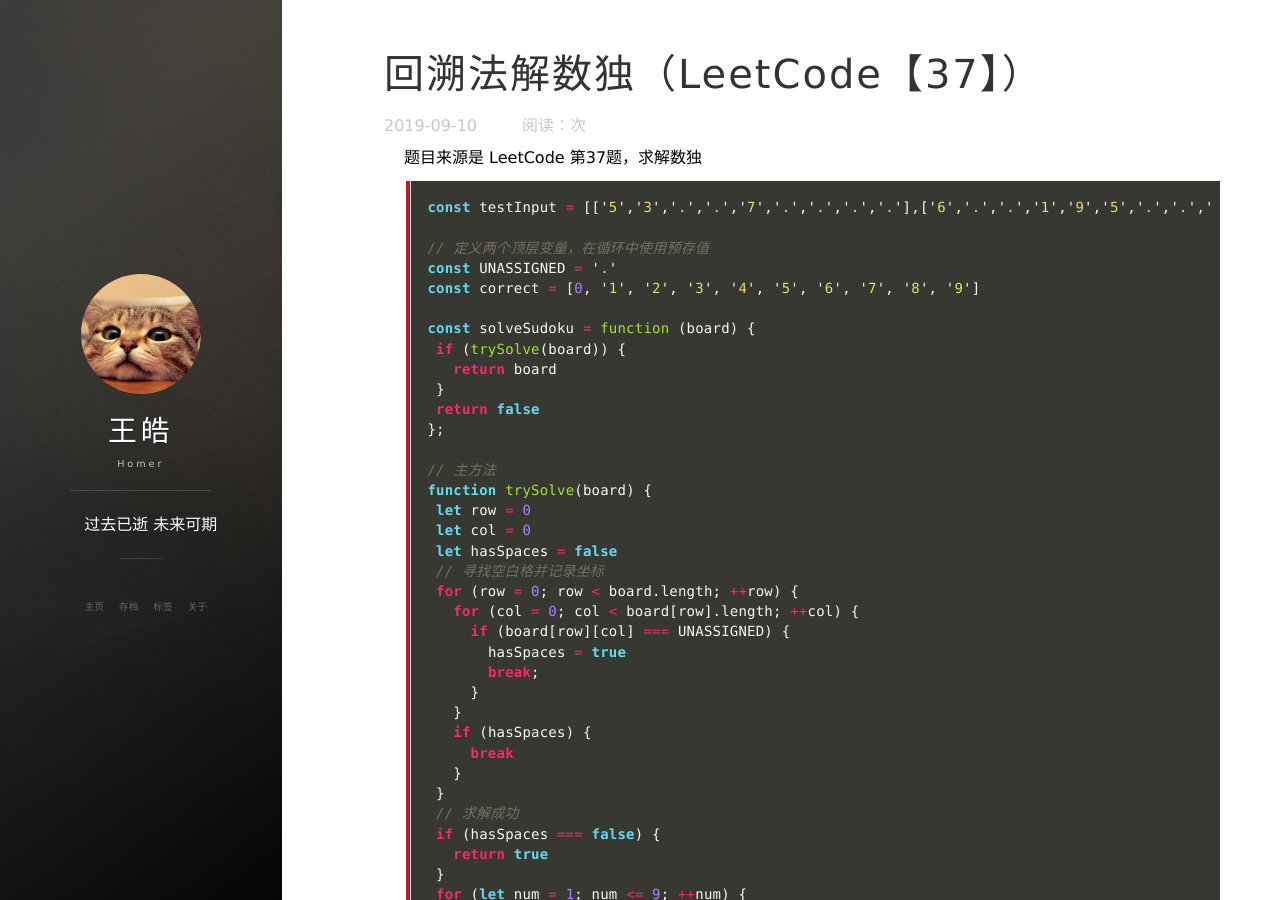
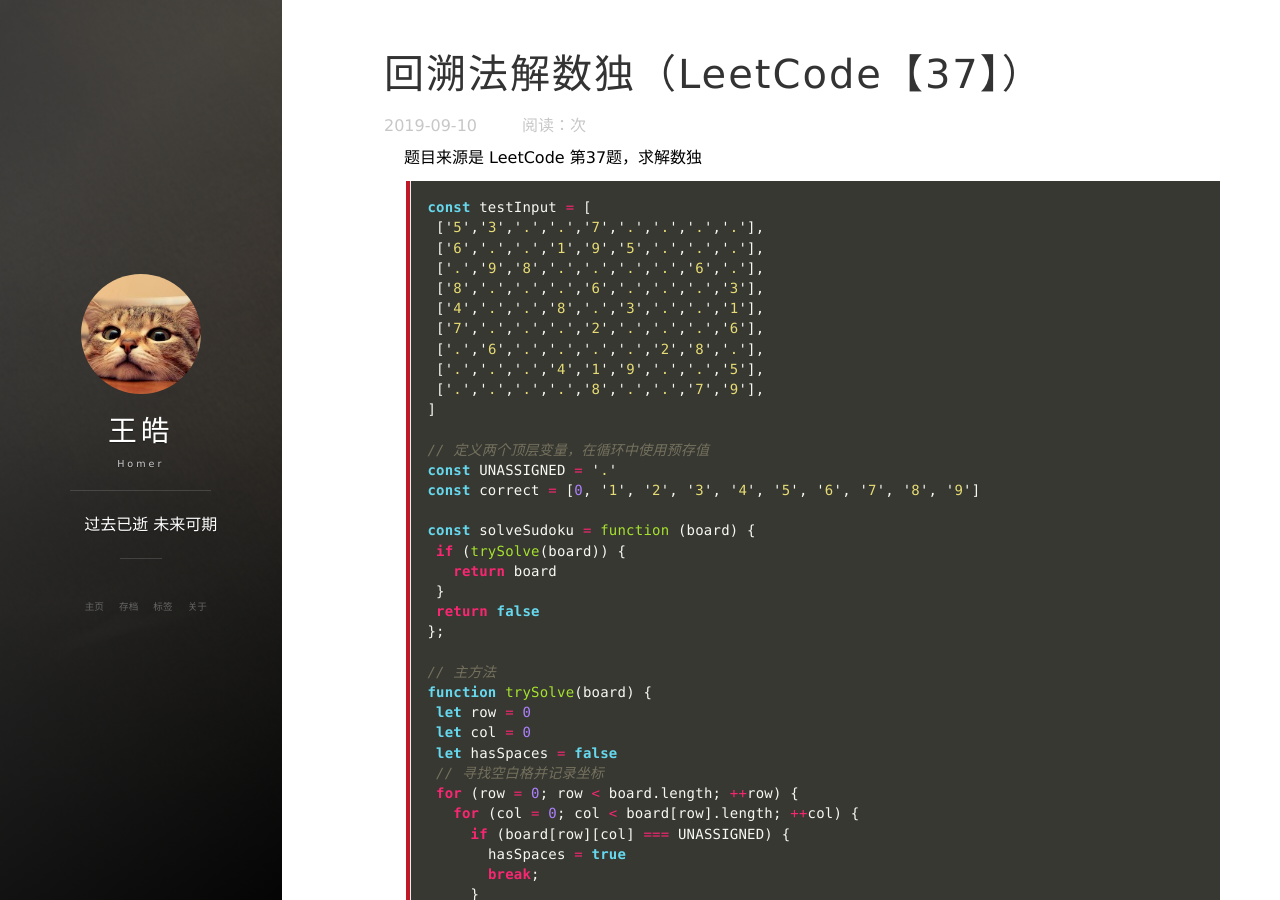
Before and after one commit to homer6wang/homer6wang.github.io, a Jekyll site: the page built from _posts/2019-09-10-solve_sudoku.md, in a window 1280 px wide and 900 px high. Built offline with Jekyll 4.4.1, drawn with Linux system fonts in a browser that asks for light colours; nearby versions of some CDN libraries; comment, search, counter and statistics services are not loaded.

Commit message:
format long row

````diff
--- a/_posts/2019-09-10-solve_sudoku.md
+++ b/_posts/2019-09-10-solve_sudoku.md
@@ -8,7 +8,17 @@ tags: [js, 算法, 回溯, 解数独]
 题目来源是 LeetCode 第37题，求解数独
 
 >```javascript
->const testInput = [['5','3','.','.','7','.','.','.','.'],['6','.','.','1','9','5','.','.','.'],['.','9','8','.','.','.','.','6','.'],['8','.','.','.','6','.','.','.','3'],['4','.','.','8','.','3','.','.','1'],['7','.','.','.','2','.','.','.','6'],['.','6','.','.','.','.','2','8','.'],['.','.','.','4','1','9','.','.','5'],['.','.','.','.','8','.','.','7','9']]
+>const testInput = [
+>  ['5','3','.','.','7','.','.','.','.'],
+>  ['6','.','.','1','9','5','.','.','.'],
+>  ['.','9','8','.','.','.','.','6','.'],
+>  ['8','.','.','.','6','.','.','.','3'],
+>  ['4','.','.','8','.','3','.','.','1'],
+>  ['7','.','.','.','2','.','.','.','6'],
+>  ['.','6','.','.','.','.','2','8','.'],
+>  ['.','.','.','4','1','9','.','.','5'],
+>  ['.','.','.','.','8','.','.','7','9'],
+>]
 >
 >// 定义两个顶层变量，在循环中使用预存值
 >const UNASSIGNED = '.'
````
